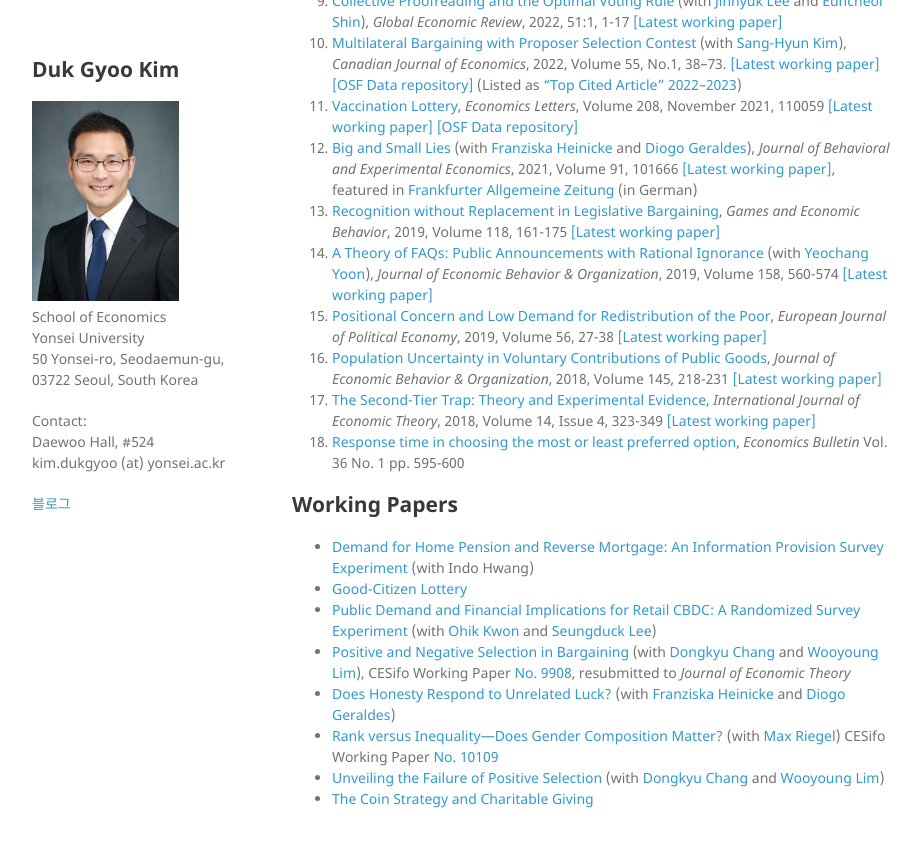
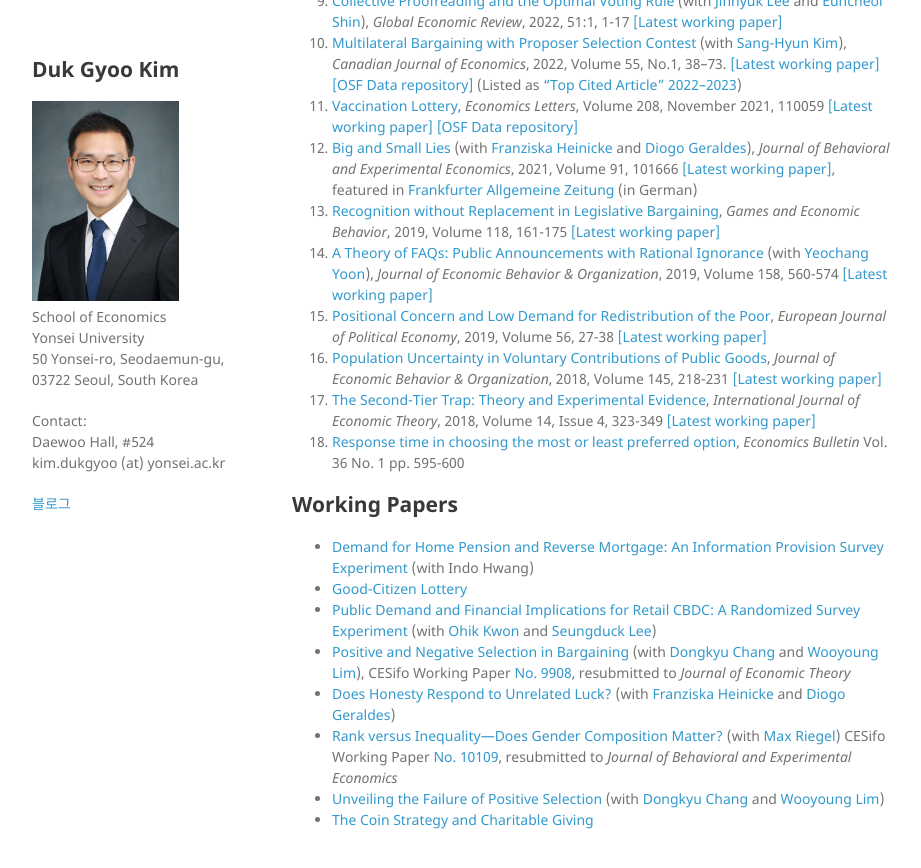
Before and after one commit to kimdukgyoo/kimdukgyoo.github.io, a Jekyll site: the page built from index.md, in a window 1280 px wide and 900 px high, scrolled down 736 px. Shown: the top 868 px of the window, without its empty margins (178-1099 px from the left). Built offline with Jekyll 4.4.1, drawn with Linux system fonts in a browser that asks for light colours; our own code applies the rules of GitHub Pages for plain Markdown files.

Commit message:
Update index.md

```diff
--- a/index.md
+++ b/index.md
@@ -44,7 +44,7 @@ Volume 55, No.1, 38--73. <a href="https://kimdukgyoo.github.io/PDFfiles/MBContes
 * <a href="https://kimdukgyoo.github.io/PDFfiles/CBDCsurvey.pdf" target="_blank">Public Demand and Financial Implications for Retail CBDC: A Randomized Survey Experiment</a> (with <a href="https://www.researchgate.net/profile/Ohik-Kwon-3" target="_blank">Ohik Kwon</a> and <a href="https://sites.google.com/ucdavis.edu/seungduck-lee" target="_blank">Seungduck Lee</a>)
 * <a href="https://kimdukgyoo.github.io/PDFfiles/PositiveAndNegativeSelection.pdf" target="_blank">Positive and Negative Selection in Bargaining</a> (with <a href="https://sites.google.com/site/dongkyuchang/" target="_blank">Dongkyu Chang</a> and <a href="http://wooyoung.people.ust.hk/" target="_blank">Wooyoung Lim</a>), CESifo Working Paper <a href="https://www.cesifo.org/en/publikationen/2022/working-paper/positive-and-negative-selection-bargaining-experiment" target="_blank">No. 9908</a>, resubmitted to _Journal of Economic Theory_
 * <a href="https://kimdukgyoo.github.io/PDFfiles/LuckLying.pdf" target="_blank">Does Honesty Respond to Unrelated Luck?</a> (with <a href="https://sites.google.com/view/franziskaheinicke/research?authuser=0" target="_blank">Franziska Heinicke</a> and <a href="https://sites.google.com/site/diogogeraldes/research" target="_blank">Diogo Geraldes</a>)<!-- , CESifo Working Paper <a href="https://www.cesifo.org/en/publikationen/2022/working-paper/effect-chosen-or-given-luck-honesty" target="_blank">No. 9904</a>-->
-* <a href="https://kimdukgyoo.github.io/PDFfiles/RankVsInequality.pdf" target="_blank">Rank versus Inequality---Does Gender Composition Matter?</a> (with <a href="https://max-riegel.netlify.app/" target="_blank">Max Riegel</a>) CESifo Working Paper <a href="https://www.cesifo.org/DocDL/cesifo1_wp10109.pdf" target="_blank">No. 10109</a>
+* <a href="https://kimdukgyoo.github.io/PDFfiles/RankVsInequality.pdf" target="_blank">Rank versus Inequality---Does Gender Composition Matter?</a> (with <a href="https://max-riegel.netlify.app/" target="_blank">Max Riegel</a>) CESifo Working Paper <a href="https://www.cesifo.org/DocDL/cesifo1_wp10109.pdf" target="_blank">No. 10109</a>, resubmitted to _Journal of Behavioral and Experimental Economics_
 * <a href="https://kimdukgyoo.github.io/PDFfiles/positiveselection.pdf" target="_blank">Unveiling the Failure of Positive Selection</a> (with <a href="https://sites.google.com/site/dongkyuchang/" target="_blank">Dongkyu Chang</a> and <a href="http://wooyoung.people.ust.hk/" target="_blank">Wooyoung Lim</a>)
 * <a href="https://kimdukgyoo.github.io/PDFfiles/CoinStrategyandCharitableGiving.pdf" target="_blank"> The Coin Strategy and Charitable Giving</a>
 
```
